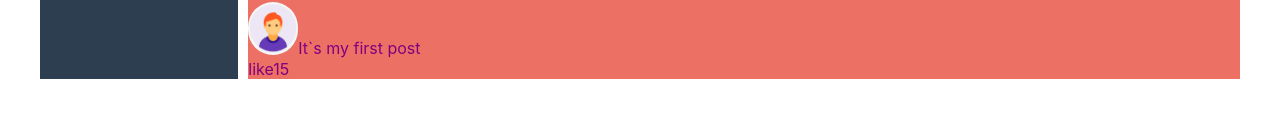
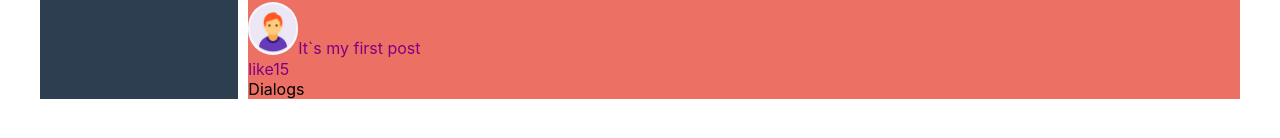
Before and after one commit to Maximone23/SocialNetworkTS, a React (Create React App) app: page /profile/1 in a window 1280 px wide. Shown: the part 530-668 px from the top of the page. Built offline with nearby package versions, Linux system fonts and the light colour scheme.

Commit message:
Create Dialogs component

```diff
--- a/src/App.css
+++ b/src/App.css
@@ -9,3 +9,7 @@
   grid-gap: 10px;
   width: 1200px;
 }
+.app-wrapper-content {
+  grid-area: c;
+  background-color: #EC7063;
+}
--- a/src/App.tsx
+++ b/src/App.tsx
@@ -3,13 +3,18 @@
 import Header from "./components/Header/Header";
 import Navbar from "./components/Navbar/Navbar";
 import Profile from "./components/Profile/Profile";
+import Dialogs from "./components/Dialogs/Dialogs";
 
 function App() {
     return (
         <div className="app-wrapper">
             <Header />
             <Navbar />
-            <Profile />
+            <div className="app-wrapper-content">
+                <Profile />
+                <Dialogs />
+            </div>
+
         </div>
     );
 }
--- /dev/null
+++ b/src/components/Dialogs/Dialogs.tsx
@@ -0,0 +1,13 @@
+import React from "react";
+import style from "./Dialogs.module.css";
+
+
+function Dialogs() {
+    return (
+        <div>
+            Dialogs
+        </div>
+    )
+}
+
+export default Dialogs;
--- a/src/components/Profile/Profile.tsx
+++ b/src/components/Profile/Profile.tsx
@@ -4,7 +4,7 @@
 
 function Profile() {
     return (
-        <div className={style.content}>
+        <div>
             <div>
                 <img src="https://i.pinimg.com/originals/c6/17/8d/c6178d23d7fb64e625aa8686e84ee455.png" alt=""/>
             </div>
```
Also changed, not shown: src/components/Dialogs/Dialogs.module.css (added).
